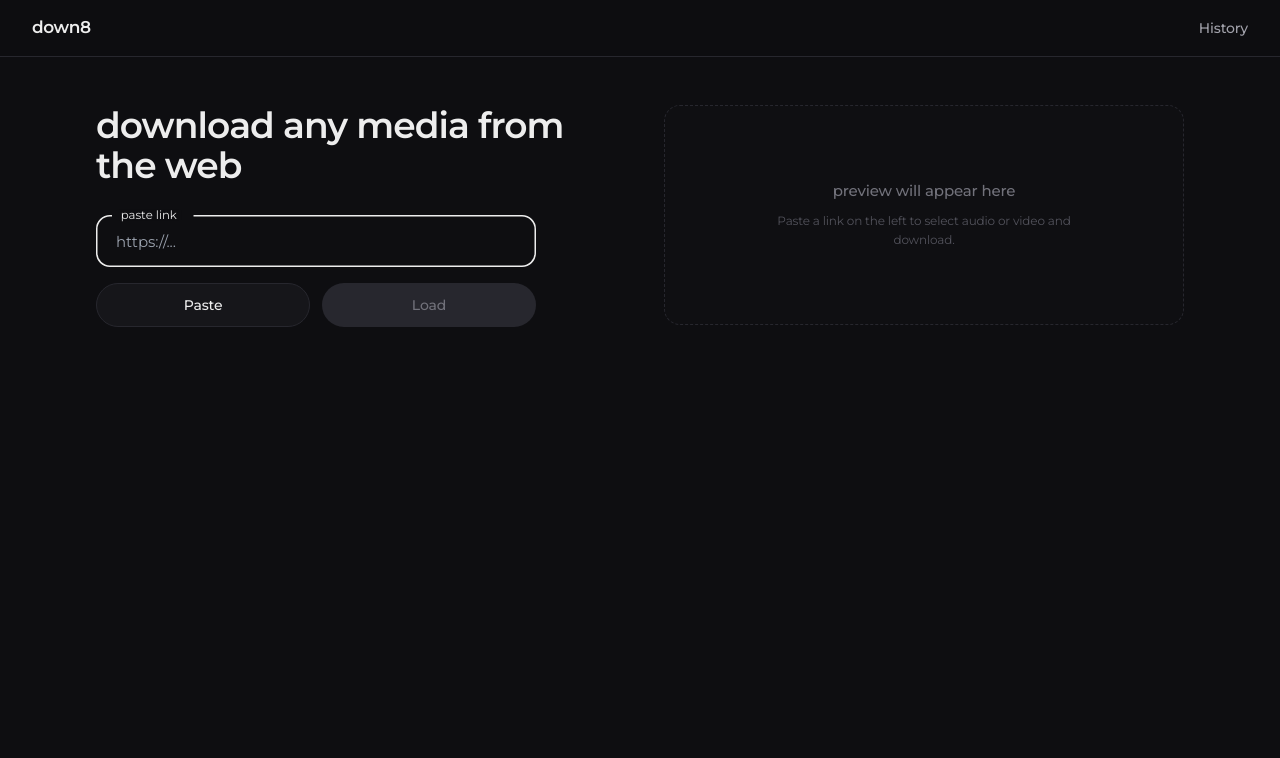
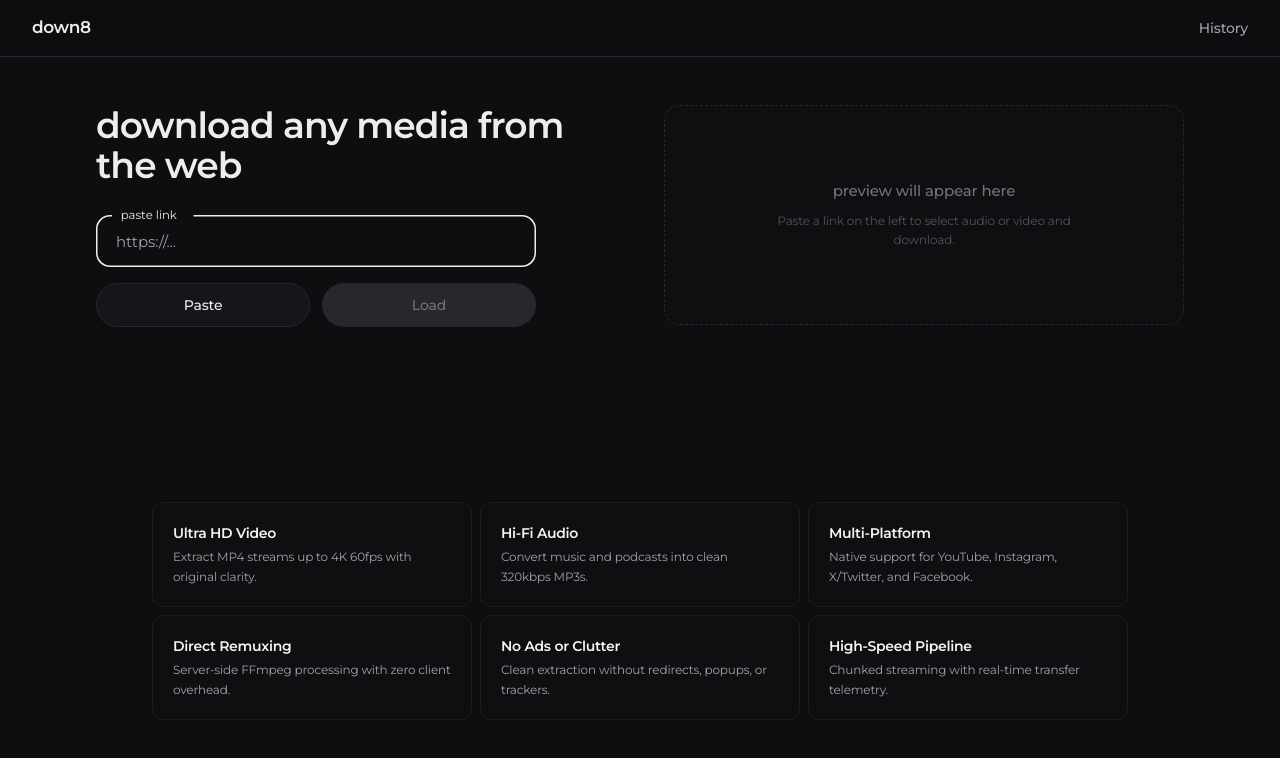
Before and after one commit to swxjj/down8, a React (Vite) app in the folder frontend/: page / in a window 1280 px wide. Shown: the top 758 px of the page. Built offline with nearby package versions, Linux system fonts and the light colour scheme; no server answers.

Commit message:
feat(ui): add Motion Primitives animated hover card features grid

```diff
--- a/frontend/index.html
+++ b/frontend/index.html
@@ -1,5 +1,5 @@
 <!doctype html>
-<html lang="en" class="dark h-screen overflow-hidden">
+<html lang="en" class="dark">
   <head>
     <meta charset="UTF-8" />
     <link rel="icon" href="data:," />
@@ -11,8 +11,8 @@
     <link rel="preconnect" href="https://fonts.gstatic.com" crossorigin />
     <link href="https://fonts.googleapis.com/css2?family=Montserrat:wght@400;500;600;700&family=Inter:wght@400;500&family=JetBrains+Mono:wght@400;500&display=swap" rel="stylesheet" />
   </head>
-  <body class="bg-[#0e0e11] text-[#ededed] h-screen overflow-hidden selection:bg-[#27272a] selection:text-white antialiased">
-    <div id="root" class="h-full w-full overflow-hidden"></div>
+  <body class="bg-[#0e0e11] text-[#ededed] min-h-screen selection:bg-[#27272a] selection:text-white antialiased">
+    <div id="root" class="min-h-screen w-full"></div>
     <script type="module" src="/src/main.jsx"></script>
   </body>
 </html>
--- a/frontend/src/App.jsx
+++ b/frontend/src/App.jsx
@@ -6,6 +6,7 @@ import ProgressCard from './components/ProgressCard';
 import PreviewModal from './components/PreviewModal';
 import HistoryDrawer from './components/HistoryDrawer';
 import ErrorAlert from './components/ErrorAlert';
+import FeaturesGrid from './components/FeaturesGrid';
 import {
   fetchMediaInfo,
   startDownload,
@@ -297,13 +298,13 @@ export default function App() {
   };
 
   return (
-    <div className="h-screen w-screen overflow-hidden bg-[#0e0e11] text-[#ededed] flex flex-col justify-between selection:bg-[#27272a] selection:text-white font-sans">
+    <div className="min-h-screen w-full bg-[#0e0e11] text-[#ededed] flex flex-col justify-between selection:bg-[#27272a] selection:text-white font-sans overflow-x-hidden">
 
       {/* Navigation Header */}
       <Header onOpenHistory={() => setIsHistoryOpen(true)} />
 
-      {/* Main Split-Screen Workbench - Positioned higher up, Locked to Viewport */}
-      <main className="flex-1 flex items-start justify-center max-w-6xl mx-auto px-4 sm:px-8 pt-6 sm:pt-10 lg:pt-12 w-full overflow-hidden">
+      {/* Main Split-Screen Workbench - Positioned higher up */}
+      <main className="flex-1 flex items-start justify-center max-w-6xl mx-auto px-4 sm:px-8 pt-6 sm:pt-10 lg:pt-12 w-full">
         <div className="grid grid-cols-1 lg:grid-cols-12 gap-8 lg:gap-12 w-full items-start">
 
           {/* Left Side: Title + Input Bar + Buttons (Clean vertical stack, no gaps) */}
@@ -374,6 +375,9 @@ export default function App() {
         </div>
       </main>
 
+      {/* Features Grid - Animated Hover Cards */}
+      <FeaturesGrid />
+
       {/* Global In-Browser Media Preview Modal */}
       <PreviewModal
         task={previewTask}
--- /dev/null
+++ b/frontend/src/components/FeaturesGrid.jsx
@@ -0,0 +1,64 @@
+import React from 'react';
+import AnimatedBackground from './core/animated-background';
+
+const FEATURES = [
+  {
+    id: 'feature-1',
+    title: 'Ultra HD Video',
+    description: 'Extract MP4 streams up to 4K 60fps with original clarity.',
+  },
+  {
+    id: 'feature-2',
+    title: 'Hi-Fi Audio',
+    description: 'Convert music and podcasts into clean 320kbps MP3s.',
+  },
+  {
+    id: 'feature-3',
+    title: 'Multi-Platform',
+    description: 'Native support for YouTube, Instagram, X/Twitter, and Facebook.',
+  },
+  {
+    id: 'feature-4',
+    title: 'Direct Remuxing',
+    description: 'Server-side FFmpeg processing with zero client overhead.',
+  },
+  {
+    id: 'feature-5',
+    title: 'No Ads or Clutter',
+    description: 'Clean extraction without redirects, popups, or trackers.',
+  },
+  {
+    id: 'feature-6',
+    title: 'High-Speed Pipeline',
+    description: 'Chunked streaming with real-time transfer telemetry.',
+  },
+];
+
+export default function FeaturesGrid() {
+  return (
+    <section className="max-w-5xl mx-auto px-6 py-16 w-full">
+      <div className="grid grid-cols-1 md:grid-cols-2 lg:grid-cols-3 gap-2">
+        <AnimatedBackground
+          className="rounded-xl bg-zinc-800/40 border border-white/10"
+          transition={{ type: 'spring', bounce: 0.15, duration: 0.4 }}
+          enableHover={true}
+        >
+          {FEATURES.map((feature) => (
+            <div
+              key={feature.id}
+              data-id={feature.id}
+              className="rounded-xl p-5 border border-white/[0.06] bg-[#121215]/60 hover:border-white/10 transition-colors"
+            >
+              <h3 className="text-sm font-semibold text-zinc-100">
+                {feature.title}
+              </h3>
+              <p className="text-xs text-zinc-400 mt-1 leading-relaxed">
+                {feature.description}
+              </p>
+            </div>
+          ))}
+        </AnimatedBackground>
+      </div>
+    </section>
+  );
+}
--- /dev/null
+++ b/frontend/src/components/core/animated-background.jsx
@@ -0,0 +1,83 @@
+import React, {
+  Children,
+  cloneElement,
+  isValidElement,
+  useEffect,
+  useState,
+  useId,
+} from 'react';
+import { AnimatePresence, motion } from 'framer-motion';
+
+export function AnimatedBackground({
+  children,
+  defaultValue,
+  onValueChange,
+  className,
+  transition,
+  enableHover = false,
+}) {
+  const [activeId, setActiveId] = useState(defaultValue ?? null);
+  const uniqueId = useId();
+
+  const handleSetActiveId = (id) => {
+    setActiveId(id);
+    if (onValueChange) {
+      onValueChange(id);
+    }
+  };
+
+  useEffect(() => {
+    if (defaultValue !== undefined) {
+      setActiveId((prev) => (prev !== defaultValue ? defaultValue : prev));
+    }
+  }, [defaultValue]);
+
+  return Children.map(children, (child, index) => {
+    if (!isValidElement(child)) {
+      return child;
+    }
+
+    const id = child.props['data-id'];
+
+    const interactionProps = enableHover
+      ? {
+          onMouseEnter: () => handleSetActiveId(id),
+          onMouseLeave: () => handleSetActiveId(null),
+        }
+      : {
+          onClick: () => handleSetActiveId(id),
+        };
+
+    return cloneElement(
+      child,
+      {
+        key: child.key ?? index,
+        className: `${child.props.className ? child.props.className + ' ' : ''}relative`,
+        'data-checked': activeId === id ? 'true' : 'false',
+        'aria-selected': activeId === id,
+        ...interactionProps,
+      },
+      <>
+        <AnimatePresence initial={false}>
+          {activeId === id && (
+            <motion.div
+              layoutId={`background-${uniqueId}`}
+              className={`absolute inset-0 ${className || ''}`}
+              transition={transition}
+              initial={{ opacity: defaultValue ? 1 : 0 }}
+              animate={{
+                opacity: 1,
+              }}
+              exit={{
+                opacity: 0,
+              }}
+            />
+          )}
+        </AnimatePresence>
+        <div className="relative z-10">{child.props.children}</div>
+      </>
+    );
+  });
+}
+
+export default AnimatedBackground;
```
